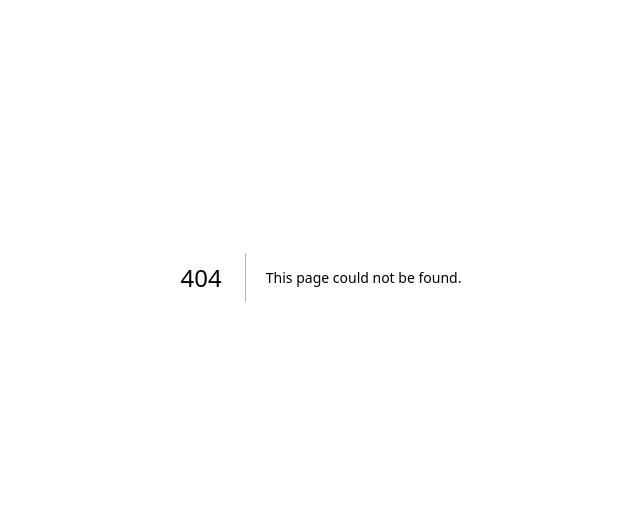
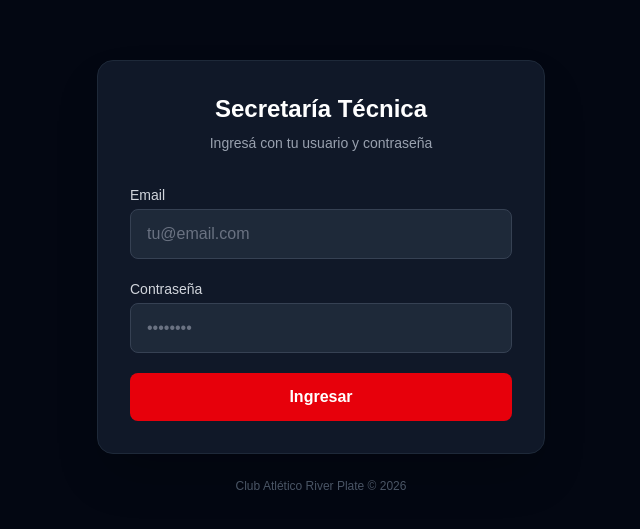
Before and after one commit to LeonardoCastro2018/secretariatecnicacarp, a Next.js app: page /login in a window 1280 px wide. Before the commit this address had no page. Shown: the part 123-652 px from the top of the page, without its empty margins (319-959 px from the left). Built offline with nearby package versions, Linux system fonts and the light colour scheme; no server answers.

Commit message:
Agrega login con Supabase Auth y middleware de proteccion de rutas

```diff
--- /dev/null
+++ b/app/login/page.tsx
@@ -0,0 +1,87 @@
+'use client'
+
+import { useState } from 'react'
+import { createClient } from '@/lib/supabase/client'
+import { useRouter } from 'next/navigation'
+
+export default function LoginPage() {
+  const [email, setEmail] = useState('')
+  const [password, setPassword] = useState('')
+  const [error, setError] = useState('')
+  const [loading, setLoading] = useState(false)
+  const router = useRouter()
+  const supabase = createClient()
+
+  const handleLogin = async (e: React.FormEvent) => {
+    e.preventDefault()
+    setLoading(true)
+    setError('')
+
+    const { error } = await supabase.auth.signInWithPassword({ email, password })
+
+    if (error) {
+      setError('Email o contraseña incorrectos')
+      setLoading(false)
+      return
+    }
+
+    router.push('/')
+    router.refresh()
+  }
+
+  return (
+    <div className="min-h-screen flex items-center justify-center bg-gray-950">
+      <div className="w-full max-w-md">
+        <div className="bg-gray-900 rounded-2xl p-8 shadow-2xl border border-gray-800">
+          <h1 className="text-2xl font-bold text-white text-center mb-2">
+            Secretaría Técnica
+          </h1>
+          <p className="text-gray-400 text-center mb-8 text-sm">
+            Ingresá con tu usuario y contraseña
+          </p>
+          <form onSubmit={handleLogin} className="space-y-5">
+            <div>
+              <label className="block text-sm font-medium text-gray-300 mb-1">
+                Email
+              </label>
+              <input
+                type="email"
+                value={email}
+                onChange={(e) => setEmail(e.target.value)}
+                required
+                className="w-full px-4 py-3 bg-gray-800 border border-gray-700 rounded-lg text-white placeholder-gray-500 focus:outline-none focus:border-red-500 focus:ring-1 focus:ring-red-500"
+                placeholder="tu@email.com"
+              />
+            </div>
+            <div>
+              <label className="block text-sm font-medium text-gray-300 mb-1">
+                Contraseña
+              </label>
+              <input
+                type="password"
+                value={password}
+                onChange={(e) => setPassword(e.target.value)}
+                required
+                className="w-full px-4 py-3 bg-gray-800 border border-gray-700 rounded-lg text-white placeholder-gray-500 focus:outline-none focus:border-red-500 focus:ring-1 focus:ring-red-500"
+                placeholder="••••••••"
+              />
+            </div>
+            {error && (
+              <p className="text-red-400 text-sm text-center">{error}</p>
+            )}
+            <button
+              type="submit"
+              disabled={loading}
+              className="w-full py-3 bg-red-600 hover:bg-red-700 disabled:bg-red-800 text-white font-semibold rounded-lg transition-colors"
+            >
+              {loading ? 'Ingresando...' : 'Ingresar'}
+            </button>
+          </form>
+        </div>
+        <p className="text-gray-600 text-center text-xs mt-6">
+          Club Atlético River Plate © 2026
+        </p>
+      </div>
+    </div>
+  )
+}
--- a/app/page.tsx
+++ b/app/page.tsx
@@ -1,21 +1,23 @@
 'use client'
 
 import { useEffect, useState } from 'react'
-import { createClient } from '@supabase/supabase-js'
-
-const supabase = createClient(
-  process.env.NEXT_PUBLIC_SUPABASE_URL!,
-  process.env.NEXT_PUBLIC_SUPABASE_ANON_KEY!
-)
+import { createClient } from '@/lib/supabase/client'
+import { useRouter } from 'next/navigation'
 
 export default function Home() {
   const [jugadoresCount, setJugadoresCount] = useState(0)
   const [informesCount, setInformesCount] = useState(0)
   const [cedidosCount, setCedidosCount] = useState(0)
   const [loading, setLoading] = useState(true)
+  const [userEmail, setUserEmail] = useState('')
+  const router = useRouter()
+  const supabase = createClient()
 
   useEffect(() => {
-    async function fetchStats() {
+    async function fetchData() {
+      const { data: { user } } = await supabase.auth.getUser()
+      if (user) setUserEmail(user.email || '')
+
       const [{ count: j }, { count: i }, { count: c }] = await Promise.all([
         supabase.from('jugadores').select('*', { count: 'exact', head: true }),
         supabase.from('informes_scouting').select('*', { count: 'exact', head: true }),
@@ -26,8 +28,14 @@ export default function Home() {
       setCedidosCount(c || 0)
       setLoading(false)
     }
-    fetchStats()
+    fetchData()
   }, [])
+
+  const handleLogout = async () => {
+    await supabase.auth.signOut()
+    router.push('/login')
+    router.refresh()
+  }
 
   const navItems = [
     { label: 'Informes individuales', href: '/informes', icon: '📋' },
@@ -57,8 +65,14 @@ export default function Home() {
             </div>
           </div>
         </div>
-        <div className="text-sm text-red-200">
-          River Plate
+        <div className="flex items-center gap-4">
+          <span className="text-sm text-red-200">{userEmail}</span>
+          <button
+            onClick={handleLogout}
+            className="text-xs bg-red-700 hover:bg-red-800 px-3 py-1.5 rounded-lg transition-colors"
+          >
+            Cerrar sesión
+          </button>
         </div>
       </div>
 
@@ -66,7 +80,7 @@ export default function Home() {
         {/* Bienvenida */}
         <div className="mb-8">
           <h1 className="text-2xl font-medium text-gray-900">
-            Bienvenido, Leonardo
+            Bienvenido
           </h1>
           <p className="text-gray-500 text-sm mt-1">
             Plataforma de análisis y scouting — Temporada 2025/26
@@ -98,15 +112,16 @@ export default function Home() {
           </div>
         </div>
 
-        {/* Módulos */}
+{/* Módulos */}
         <div className="mb-4">
           <h2 className="text-xs font-medium text-gray-400 uppercase tracking-wider mb-3">
             Módulos
           </h2>
           <div className="grid grid-cols-4 gap-3">
             {navItems.map((item) => (
-              <a
-                key={item.href}
+
+<a
+              key={item.href}
                 href={item.href}
                 className="bg-white border border-gray-200 rounded-xl p-4 hover:border-[#C8102E] hover:shadow-sm transition-all group"
               >
@@ -118,7 +133,6 @@ export default function Home() {
             ))}
           </div>
         </div>
-
         {/* Estado de conexión */}
         <div className="mt-8 flex items-center gap-2 text-xs text-gray-400">
           <div className={`w-2 h-2 rounded-full ${loading ? 'bg-yellow-400' : 'bg-green-500'}`}></div>
--- /dev/null
+++ b/lib/supabase/client.ts
@@ -0,0 +1,8 @@
+import { createBrowserClient } from '@supabase/ssr'
+
+export function createClient() {
+  return createBrowserClient(
+    process.env.NEXT_PUBLIC_SUPABASE_URL!,
+    process.env.NEXT_PUBLIC_SUPABASE_ANON_KEY!
+  )
+}
--- /dev/null
+++ b/lib/supabase/middleware.ts
@@ -0,0 +1,37 @@
+import { createServerClient } from '@supabase/ssr'
+import { NextResponse, type NextRequest } from 'next/server'
+
+export async function updateSession(request: NextRequest) {
+  let supabaseResponse = NextResponse.next({ request })
+
+  const supabase = createServerClient(
+    process.env.NEXT_PUBLIC_SUPABASE_URL!,
+    process.env.NEXT_PUBLIC_SUPABASE_ANON_KEY!,
+    {
+      cookies: {
+        getAll() {
+          return request.cookies.getAll()
+        },
+        setAll(cookiesToSet) {
+          cookiesToSet.forEach(({ name, value }) =>
+            request.cookies.set(name, value)
+          )
+          supabaseResponse = NextResponse.next({ request })
+          cookiesToSet.forEach(({ name, value, options }) =>
+            supabaseResponse.cookies.set(name, value, options)
+          )
+        },
+      },
+    }
+  )
+
+  const { data: { user } } = await supabase.auth.getUser()
+
+  if (!user && !request.nextUrl.pathname.startsWith('/login')) {
+    const url = request.nextUrl.clone()
+    url.pathname = '/login'
+    return NextResponse.redirect(url)
+  }
+
+  return supabaseResponse
+}
--- /dev/null
+++ b/lib/supabase/server.ts
@@ -0,0 +1,25 @@
+import { createServerClient } from '@supabase/ssr'
+import { cookies } from 'next/headers'
+
+export async function createClient() {
+  const cookieStore = await cookies()
+
+  return createServerClient(
+    process.env.NEXT_PUBLIC_SUPABASE_URL!,
+    process.env.NEXT_PUBLIC_SUPABASE_ANON_KEY!,
+    {
+      cookies: {
+        getAll() {
+          return cookieStore.getAll()
+        },
+        setAll(cookiesToSet) {
+          try {
+            cookiesToSet.forEach(({ name, value, options }) =>
+              cookieStore.set(name, value, options)
+            )
+          } catch {}
+        },
+      },
+    }
+  )
+}
--- /dev/null
+++ b/middleware.ts
@@ -0,0 +1,12 @@
+import { type NextRequest } from 'next/server'
+import { updateSession } from '@/lib/supabase/middleware'
+
+export async function middleware(request: NextRequest) {
+  return await updateSession(request)
+}
+
+export const config = {
+  matcher: [
+    '/((?!_next/static|_next/image|favicon.ico|.*\\.(?:svg|png|jpg|jpeg|gif|webp)$).*)',
+  ],
+}
--- a/package.json
+++ b/package.json
@@ -9,6 +9,7 @@
     "lint": "eslint"
   },
   "dependencies": {
+    "@supabase/ssr": "^0.10.3",
     "@supabase/supabase-js": "^2.105.4",
     "jspdf": "^4.2.1",
     "next": "16.2.6",
```
Also changed, not shown: 2 other files (tests, documents, lock files or other folders).
